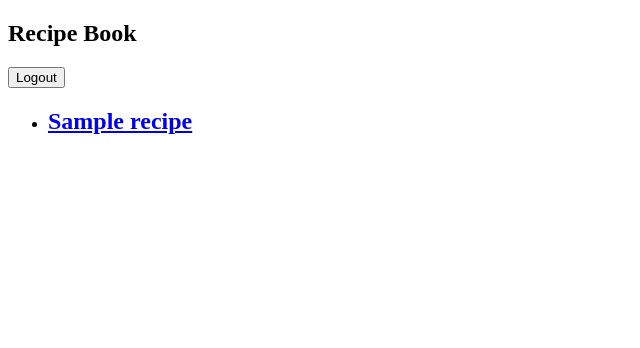
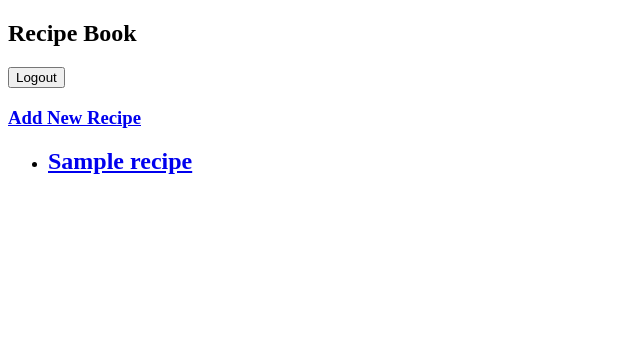
Before and after one commit to loltreeman/recipebook-naguio-christian, a Django app: page /recipes/list/ in a window 1280 px wide. Shown: the top 348 px of the page, without its empty margins (0-640 px from the left). Run offline with Django 5.2, Linux system fonts and the light colour scheme; a user stored in the database is signed in; tables that the repository leaves empty hold one stand-in row (values such as "Sample post"); parts of the project's set-up code (start-up, migrations or seed data) failed here and were passed over.

Commit message:
6 - Added hyperlink to redirect to Add Recipes page

```diff
--- a/recipebook/ledger/templates/recipeList.html
+++ b/recipebook/ledger/templates/recipeList.html
@@ -5,6 +5,11 @@
 {% block page_heading %}Recipe List{% endblock %}
 
 {% block content %}
+
+<h3>
+    <a href="{% url 'ledger:recipe_add' %}">Add New Recipe</a>
+</h3>
+
 <ul>
     {% for recipe in recipes %}
     <li>
```
